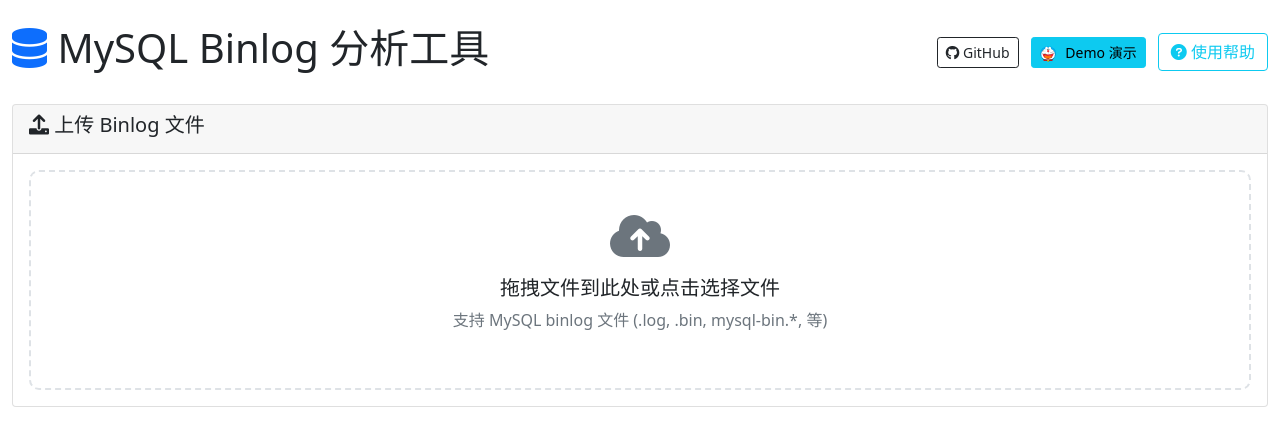
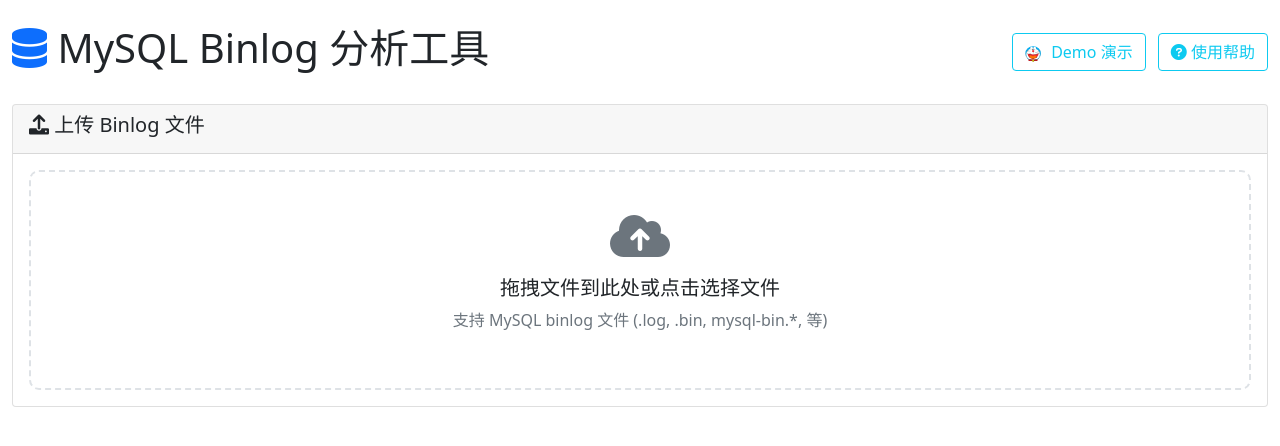
Before and after one commit to jichenghan800/mysql-binlog-analyzer, a website: page public/index.html in a window 1280 px wide. Drawn offline with nearby package versions, Linux system fonts and the light colour scheme.

Commit message:
🎨 优化主页面按钮布局
- 移除主页面的GitHub链接按钮
- 调整Demo按钮样式为outline-info保持一致
- 确保Demo按钮和使用帮助按钮风格统一
- 保留帮助页面的GitHub项目链接

```diff
--- a/public/index.html
+++ b/public/index.html
@@ -156,10 +156,7 @@
                         MySQL Binlog 分析工具
                     </h1>
                     <div>
-                        <a href="https://github.com/jichenghan800/mysql-binlog-analyzer" target="_blank" class="btn btn-outline-dark btn-sm me-2">
-                            <i class="fab fa-github"></i> GitHub
-                        </a>
-                        <button class="btn btn-info btn-sm me-2" id="demoBtn" onclick="analyzer.loadDemo()">
+                        <button class="btn btn-outline-info me-2" id="demoBtn" onclick="analyzer.loadDemo()">
                             <img src="/icon.svg" alt="Demo" style="width: 16px; height: 16px; margin-right: 6px; vertical-align: middle;">
                             Demo 演示
                         </button>
```
